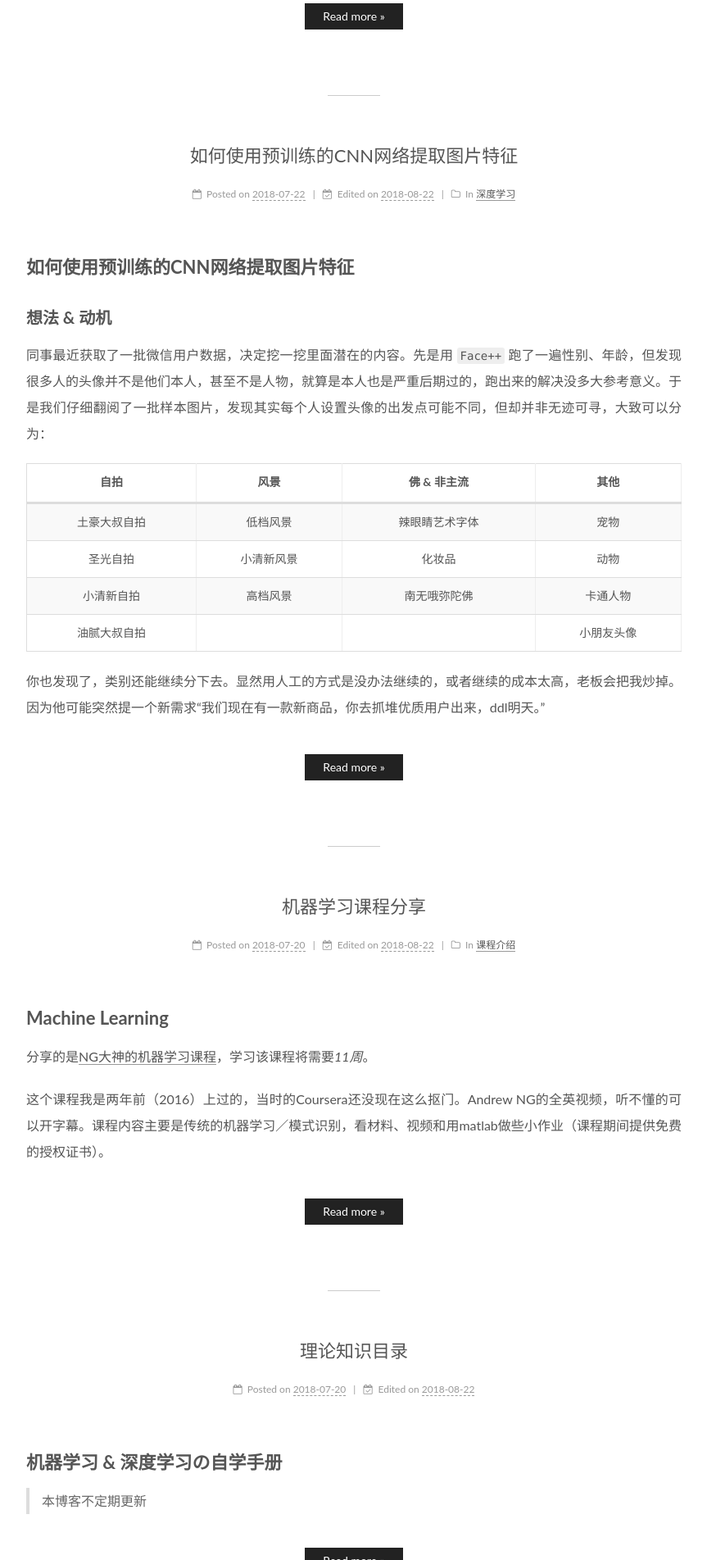
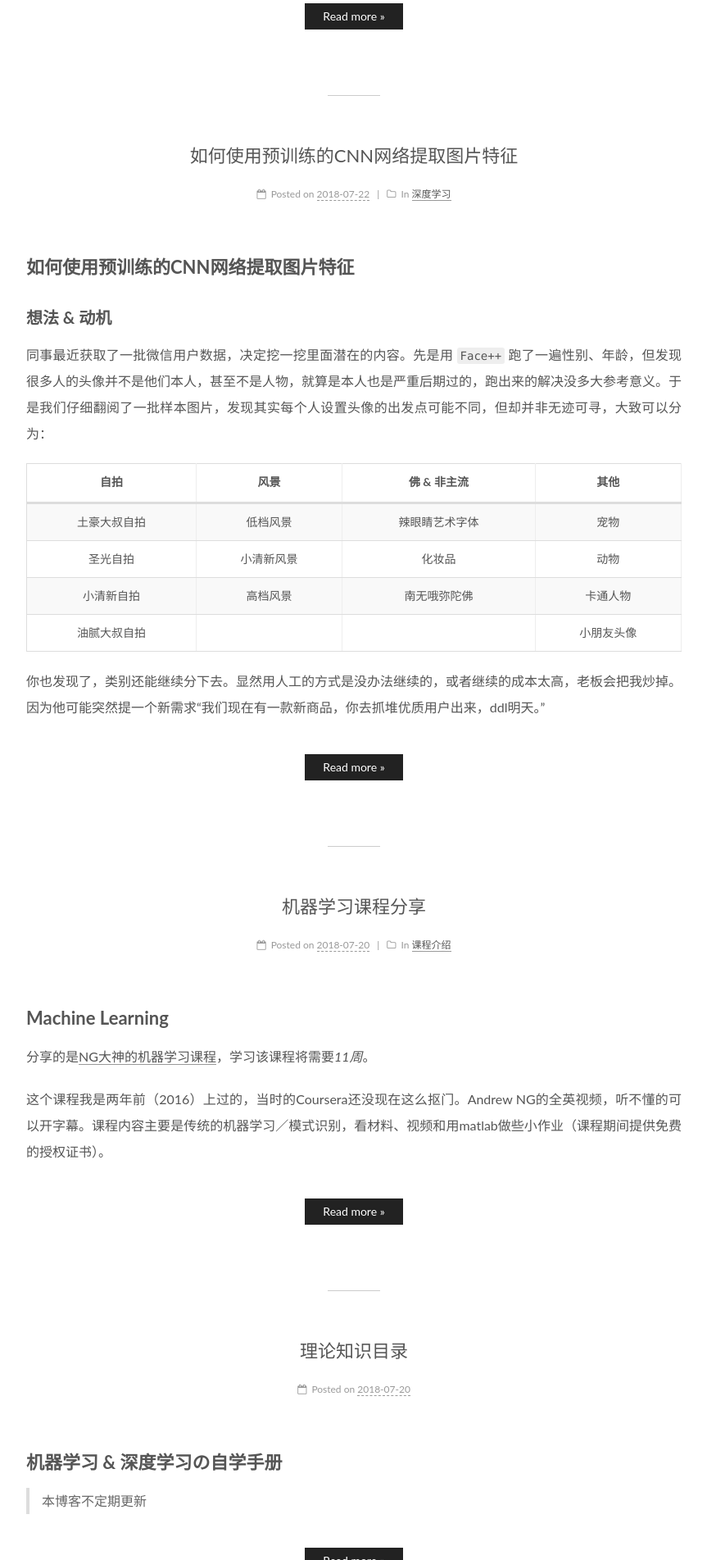
Before and after one commit to Jjjeaswn/Jjjeaswn.github.io, a plain HTML site: page index.html in a window 1280 px wide. Shown: the part 988-2891 px from the top of the page at 82% size, without its empty margins (208-1071 px from the left). Drawn offline with nearby package versions, Linux system fonts and the light colour scheme; some packages are replaced by stand-ins of ours.

Commit message:
Site updated: 2018-08-22 15:13:49

```diff
--- a/css/main.css
+++ b/css/main.css
@@ -1848,7 +1848,7 @@ img:hover {
   width: 4px;
   height: 4px;
   border-radius: 50%;
-  background: #4538a2;
+  background: #389f6a;
 }
 .links-of-blogroll {
   font-size: 13px;
--- a/index.html
+++ b/index.html
@@ -356,7 +356,7 @@
 
                   <span class="post-meta-item-text">Edited on</span>
 
-                <time title="Modified: 2018-08-22 14:35:55" itemprop="dateModified" datetime="2018-08-22T14:35:55+08:00">2018-08-22</time>
+                <time title="Modified: 2018-08-22 15:13:00" itemprop="dateModified" datetime="2018-08-22T15:13:00+08:00">2018-08-22</time>
 
 
           </span>
@@ -519,22 +519,6 @@
 
               <time title="Created: 2018-07-22 12:13:54" itemprop="dateCreated datePublished" datetime="2018-07-22T12:13:54+08:00">2018-07-22</time>
 
-
-
-
-
-
-
-                <span class="post-meta-divider">|</span>
-
-
-                <span class="post-meta-item-icon">
-                  <i class="fa fa-calendar-check-o"></i>
-                </span>
-
-                  <span class="post-meta-item-text">Edited on</span>
-
-                <time title="Modified: 2018-08-22 14:36:17" itemprop="dateModified" datetime="2018-08-22T14:36:17+08:00">2018-08-22</time>
 
 
           </span>
@@ -734,22 +718,6 @@
 
 
 
-
-
-
-
-                <span class="post-meta-divider">|</span>
-
-
-                <span class="post-meta-item-icon">
-                  <i class="fa fa-calendar-check-o"></i>
-                </span>
-
-                  <span class="post-meta-item-text">Edited on</span>
-
-                <time title="Modified: 2018-08-22 14:37:31" itemprop="dateModified" datetime="2018-08-22T14:37:31+08:00">2018-08-22</time>
-
-
           </span>
 
 
@@ -908,22 +876,6 @@
 
               <time title="Created: 2018-07-20 12:13:54" itemprop="dateCreated datePublished" datetime="2018-07-20T12:13:54+08:00">2018-07-20</time>
 
-
-
-
-
-
-
-                <span class="post-meta-divider">|</span>
-
-
-                <span class="post-meta-item-icon">
-                  <i class="fa fa-calendar-check-o"></i>
-                </span>
-
-                  <span class="post-meta-item-text">Edited on</span>
-
-                <time title="Modified: 2018-08-22 14:32:07" itemprop="dateModified" datetime="2018-08-22T14:32:07+08:00">2018-08-22</time>
 
 
           </span>
```
Also changed, not shown: 2018/07/20/ml-dl/index.html (+1 -17 lines), 2018/07/20/ng/index.html (+1 -17 lines), 2018/07/22/avatar-features/index.html (+1 -17 lines), 2018/08/20/mdp/index.html (+10 -7 lines).
